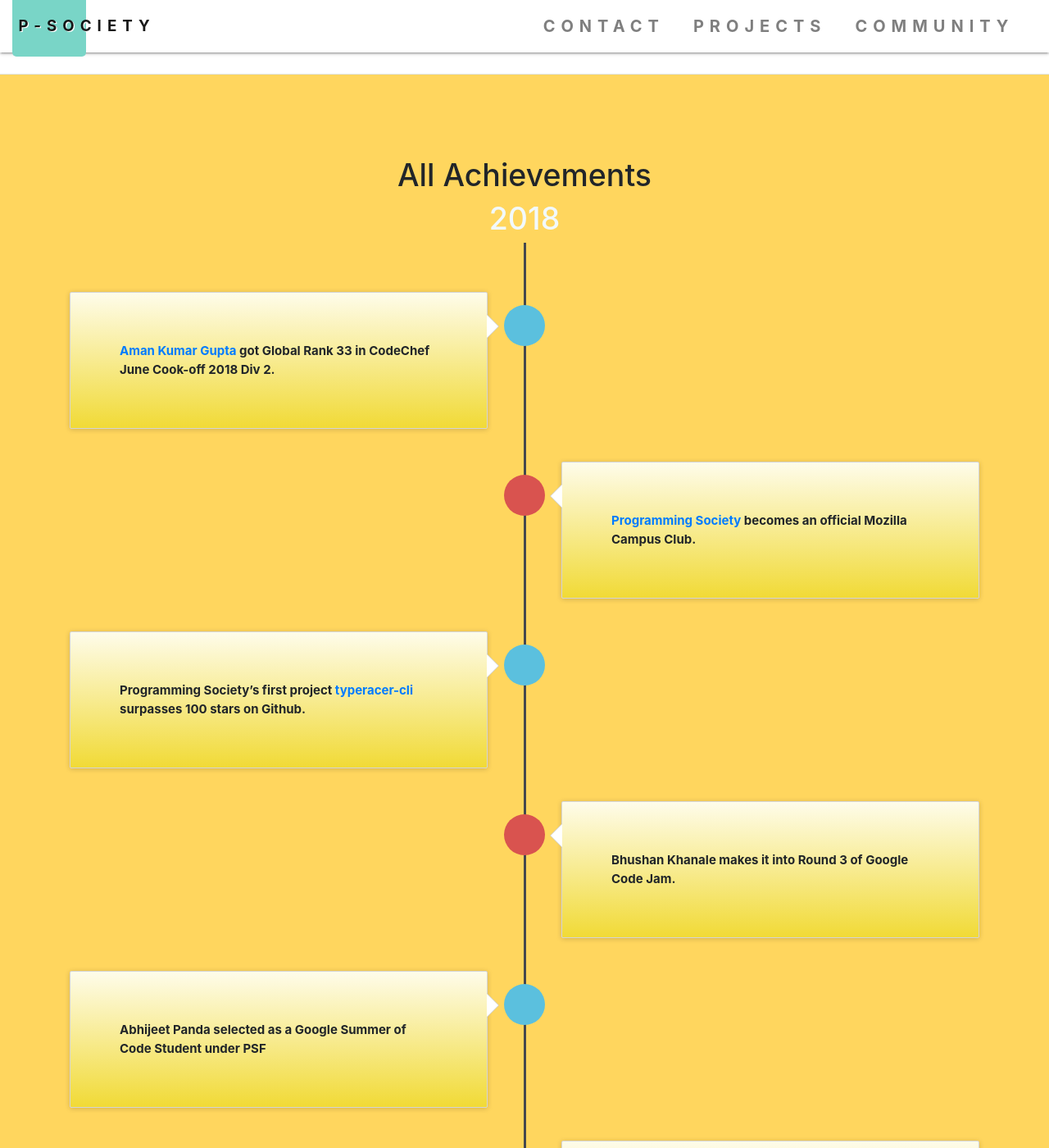
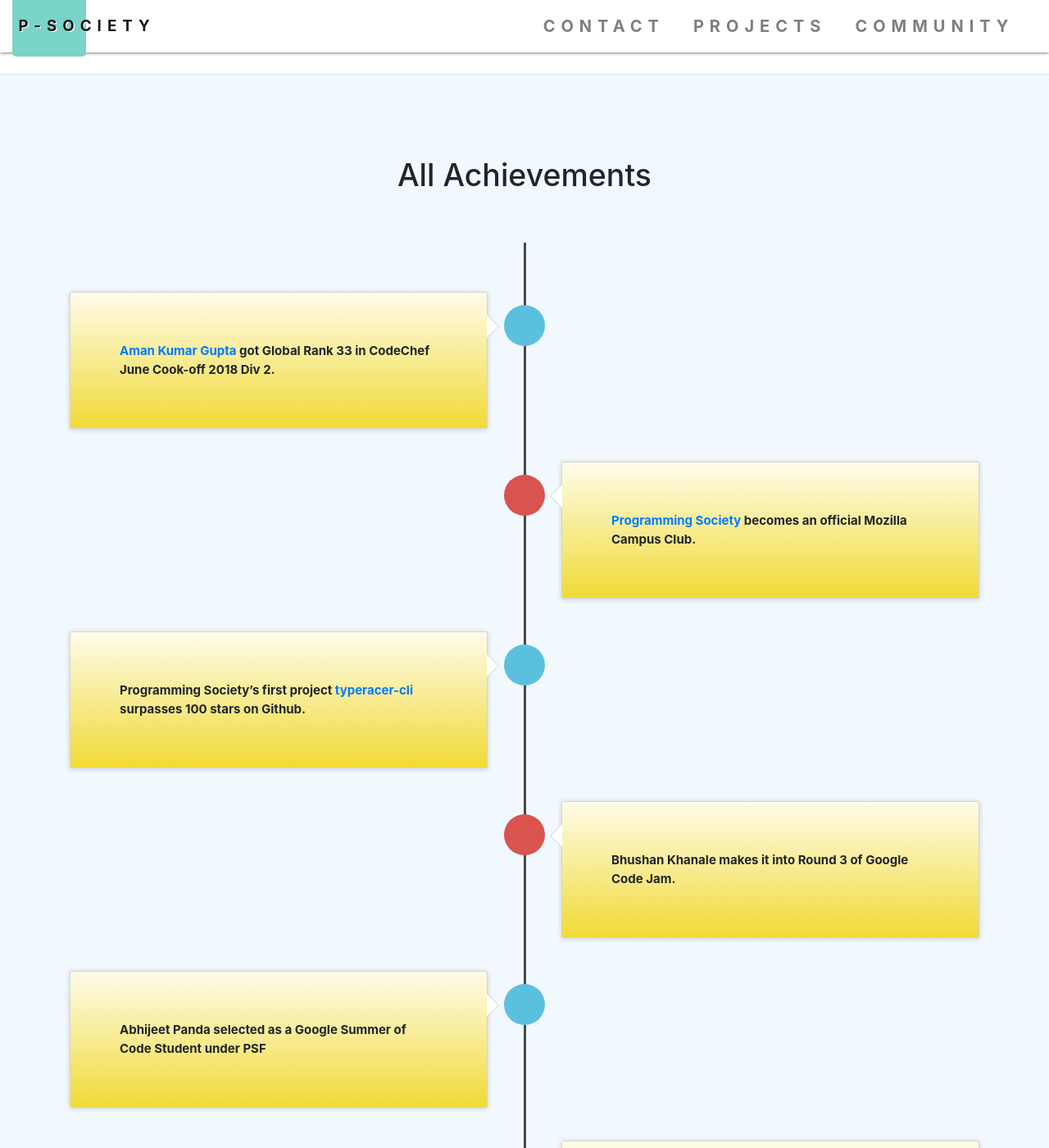
Before and after one commit to p-society/p-society.github.io, a Jekyll site: the page built from trophy/index.html, in a window 1280 px wide and 1400 px high. Shown: the whole window at 82% size. Built offline with Jekyll 4.4.1, drawn with Linux system fonts in a browser that asks for light colours; nearby versions of some CDN libraries; emoji names are drawn with the system emoji font.

Commit message:
background color change for @palash25

```diff
--- a/assets/css/achievements.css
+++ b/assets/css/achievements.css
@@ -3,12 +3,11 @@
   padding-bottom: 50px;
   height: auto;
   font-weight: bold;
-  /* Permalink - use to edit and share this gradient: http://colorzilla.com/gradient-editor/#ffd65e+26,febf04+68 */
-  background: #ffd65e; /* Old browsers */
-  background: -moz-linear-gradient(top, #ffd65e 26%, #febf04 68%); /* FF3.6-15 */
-  background: -webkit-linear-gradient(top, #ffd65e 26%,#febf04 68%); /* Chrome10-25,Safari5.1-6 */
-  background: linear-gradient(to bottom, #ffd65e 26%,#febf04 68%); /* W3C, IE10+, FF16+, Chrome26+, Opera12+, Safari7+ */
-  filter: progid:DXImageTransform.Microsoft.gradient( startColorstr='#ffd65e', endColorstr='#febf04',GradientType=0 ); /* IE6-9 */
+  background: #f2f9fe; /* Old browsers */
+  background: -moz-linear-gradient(top, #f2f9fe 0%, #f2f9fe 5%, #f2f9fe 43%, #d6f0fd 100%); /* FF3.6-15 */
+  background: -webkit-linear-gradient(top, #f2f9fe 0%,#f2f9fe 5%,#f2f9fe 43%,#d6f0fd 100%); /* Chrome10-25,Safari5.1-6 */
+  background: linear-gradient(to bottom, #f2f9fe 0%,#f2f9fe 5%,#f2f9fe 43%,#d6f0fd 100%); /* W3C, IE10+, FF16+, Chrome26+, Opera12+, Safari7+ */
+  filter: progid:DXImageTransform.Microsoft.gradient( startColorstr='#f2f9fe', endColorstr='#d6f0fd',GradientType=0 ); /* IE6-9 */
 }
 
 .timeline {
```
